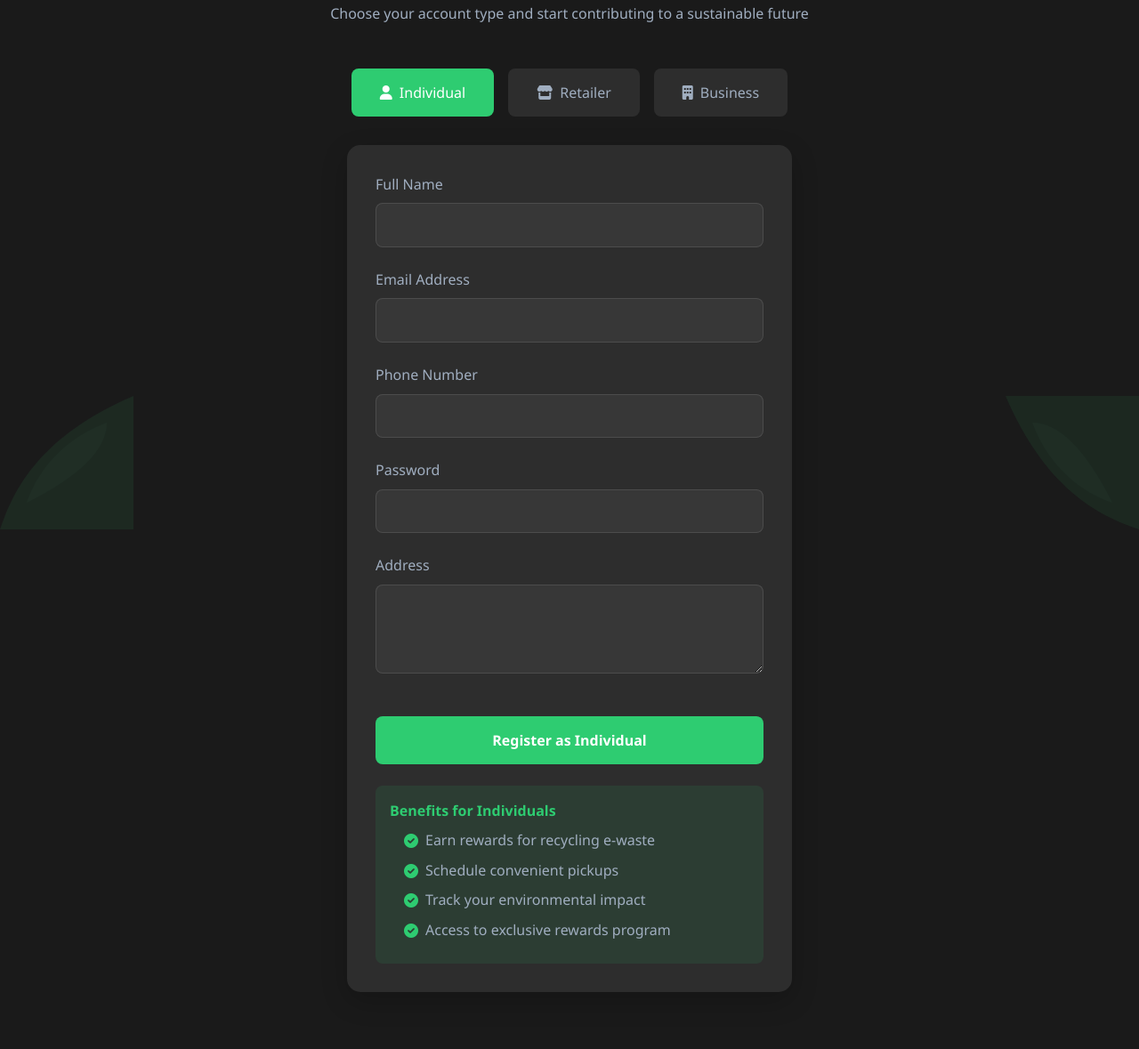
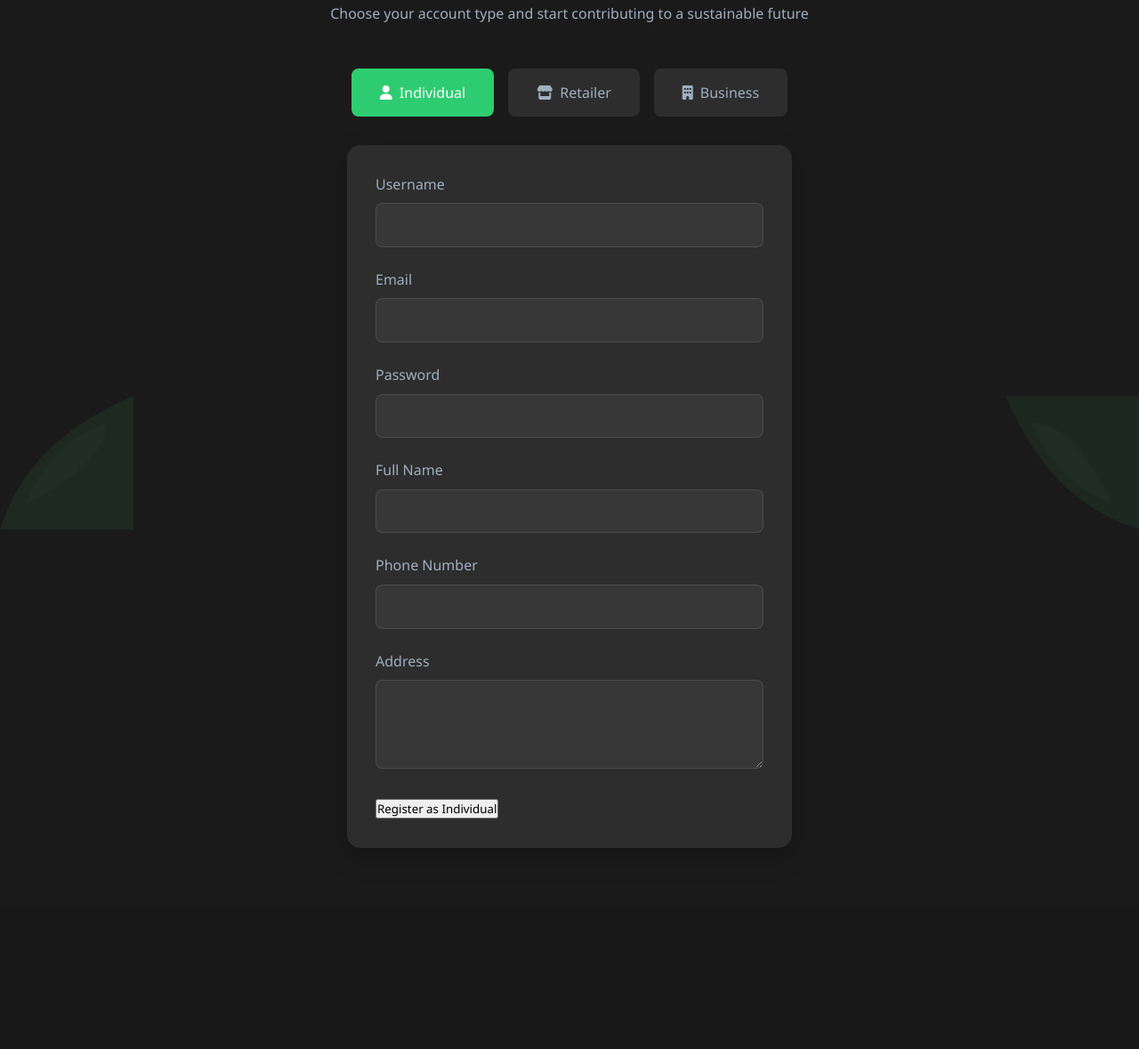
Before and after one commit to pSahoo-456/EcoWaste, a Flask app: page /register in a window 1280 px wide. Shown: the part 205-1384 px from the top of the page at 89% size. After the commit the page ends 1158 px from the top, so only its background shows below. Run offline with Flask 3, Linux system fonts and the light colour scheme.

Commit message:
Some changes

```diff
--- a/app.py
+++ b/app.py
@@ -1,7 +1,8 @@
-from flask import Flask, request, jsonify, render_template
+from flask import Flask, request, jsonify, render_template, redirect, url_for
 from flask_cors import CORS
 from flask_sqlalchemy import SQLAlchemy
 from flask_login import LoginManager, UserMixin, login_user, login_required, logout_user, current_user
+from werkzeug.security import generate_password_hash, check_password_hash
 import joblib
 import os
 from datetime import datetime
@@ -154,6 +155,16 @@ def logout():
     logout_user()
     return jsonify({'message': 'Logged out successfully'})
 
+@app.route('/dashboard')
+@login_required
+def dashboard():
+    if current_user.user_type == 'individual':
+        return render_template('dashboards/individual/dashboard.html', user=current_user)
+    elif current_user.user_type == 'retailer':
+        return render_template('dashboards/retailer/dashboard.html', user=current_user)
+    else:
+        return render_template('dashboards/business/dashboard.html', user=current_user)
+
 @app.route('/api/products', methods=['GET'])
 @login_required
 def get_products():
--- a/templates/register.html
+++ b/templates/register.html
@@ -329,135 +329,121 @@
         <div class="register-forms" data-aos="fade-up" data-aos-delay="200">
             <!-- Individual Form -->
             <div class="form-container active" id="individual-form">
-                <form>
+                <form id="individual-register-form">
+                    <input type="hidden" name="user_type" value="individual">
                     <div class="form-group">
-                        <label for="ind-name">Full Name</label>
-                        <input type="text" id="ind-name" required>
+                        <label for="ind-username">Username</label>
+                        <input type="text" id="ind-username" name="username" required>
                     </div>
                     <div class="form-group">
-                        <label for="ind-email">Email Address</label>
-                        <input type="email" id="ind-email" required>
+                        <label for="ind-email">Email</label>
+                        <input type="email" id="ind-email" name="email" required>
+                    </div>
+                    <div class="form-group">
+                        <label for="ind-password">Password</label>
+                        <input type="password" id="ind-password" name="password" required>
+                    </div>
+                    <div class="form-group">
+                        <label for="ind-fullname">Full Name</label>
+                        <input type="text" id="ind-fullname" name="full_name" required>
                     </div>
                     <div class="form-group">
                         <label for="ind-phone">Phone Number</label>
-                        <input type="tel" id="ind-phone" required>
-                    </div>
-                    <div class="form-group">
-                        <label for="ind-password">Password</label>
-                        <input type="password" id="ind-password" required>
+                        <input type="tel" id="ind-phone" name="phone" required>
                     </div>
                     <div class="form-group">
                         <label for="ind-address">Address</label>
-                        <textarea id="ind-address" required></textarea>
+                        <textarea id="ind-address" name="address" required></textarea>
                     </div>
-                    <button type="submit" class="register-button">Register as Individual</button>
-
-                    <div class="form-info">
-                        <h4>Benefits for Individuals</h4>
-                        <ul>
-                            <li><i class="fas fa-check-circle"></i> Earn rewards for recycling e-waste</li>
-                            <li><i class="fas fa-check-circle"></i> Schedule convenient pickups</li>
-                            <li><i class="fas fa-check-circle"></i> Track your environmental impact</li>
-                            <li><i class="fas fa-check-circle"></i> Access to exclusive rewards program</li>
-                        </ul>
-                    </div>
+                    <button type="submit">Register as Individual</button>
                 </form>
             </div>
 
             <!-- Retailer Form -->
             <div class="form-container" id="retailer-form">
-                <form>
+                <form id="retailer-register-form">
+                    <input type="hidden" name="user_type" value="retailer">
                     <div class="form-group">
-                        <label for="ret-name">Store Name</label>
-                        <input type="text" id="ret-name" required>
+                        <label for="ret-username">Username</label>
+                        <input type="text" id="ret-username" name="username" required>
                     </div>
                     <div class="form-group">
-                        <label for="ret-email">Business Email</label>
-                        <input type="email" id="ret-email" required>
+                        <label for="ret-email">Email</label>
+                        <input type="email" id="ret-email" name="email" required>
                     </div>
                     <div class="form-group">
-                        <label for="ret-phone">Business Phone</label>
-                        <input type="tel" id="ret-phone" required>
+                        <label for="ret-password">Password</label>
+                        <input type="password" id="ret-password" name="password" required>
                     </div>
                     <div class="form-group">
-                        <label for="ret-license">Business License Number</label>
-                        <input type="text" id="ret-license" required>
+                        <label for="ret-fullname">Full Name</label>
+                        <input type="text" id="ret-fullname" name="full_name" required>
                     </div>
                     <div class="form-group">
-                        <label for="ret-type">Store Type</label>
-                        <select id="ret-type" required>
-                            <option value="">Select Store Type</option>
-                            <option value="electronics">Electronics Store</option>
-                            <option value="recycling">Recycling Center</option>
-                            <option value="repair">Repair Shop</option>
-                            <option value="other">Other</option>
-                        </select>
+                        <label for="ret-phone">Phone Number</label>
+                        <input type="tel" id="ret-phone" name="phone" required>
                     </div>
                     <div class="form-group">
-                        <label for="ret-address">Store Address</label>
-                        <textarea id="ret-address" required></textarea>
+                        <label for="ret-address">Address</label>
+                        <textarea id="ret-address" name="address" required></textarea>
                     </div>
-                    <button type="submit" class="register-button">Register as Retailer</button>
-
-                    <div class="form-info">
-                        <h4>Benefits for Retailers</h4>
-                        <ul>
-                            <li><i class="fas fa-check-circle"></i> Access to quality recycled electronics</li>
-                            <li><i class="fas fa-check-circle"></i> Competitive pricing on bulk purchases</li>
-                            <li><i class="fas fa-check-circle"></i> Real-time inventory updates</li>
-                            <li><i class="fas fa-check-circle"></i> Verified seller network</li>
-                        </ul>
+                    <div class="form-group">
+                        <label for="store-name">Store Name</label>
+                        <input type="text" id="store-name" name="store_name" required>
                     </div>
+                    <div class="form-group">
+                        <label for="business-license">Business License Number</label>
+                        <input type="text" id="business-license" name="business_license" required>
+                    </div>
+                    <div class="form-group">
+                        <label for="collection-capacity">Collection Capacity (kg)</label>
+                        <input type="number" id="collection-capacity" name="collection_capacity" required>
+                    </div>
+                    <button type="submit">Register as Retailer</button>
                 </form>
             </div>
 
             <!-- Business Form -->
             <div class="form-container" id="business-form">
-                <form>
+                <form id="business-register-form">
+                    <input type="hidden" name="user_type" value="business">
                     <div class="form-group">
-                        <label for="bus-name">Company Name</label>
-                        <input type="text" id="bus-name" required>
+                        <label for="bus-username">Username</label>
+                        <input type="text" id="bus-username" name="username" required>
                     </div>
                     <div class="form-group">
-                        <label for="bus-email">Corporate Email</label>
-                        <input type="email" id="bus-email" required>
+                        <label for="bus-email">Email</label>
+                        <input type="email" id="bus-email" name="email" required>
                     </div>
                     <div class="form-group">
-                        <label for="bus-phone">Corporate Phone</label>
-                        <input type="tel" id="bus-phone" required>
+                        <label for="bus-password">Password</label>
+                        <input type="password" id="bus-password" name="password" required>
                     </div>
                     <div class="form-group">
-                        <label for="bus-reg">Company Registration Number</label>
-                        <input type="text" id="bus-reg" required>
+                        <label for="bus-fullname">Full Name</label>
+                        <input type="text" id="bus-fullname" name="full_name" required>
                     </div>
                     <div class="form-group">
-                        <label for="bus-size">Company Size</label>
-                        <select id="bus-size" required>
-                            <option value="">Select Company Size</option>
-                            <option value="small">Small (1-50 employees)</option>
-                            <option value="medium">Medium (51-250 employees)</option>
-                            <option value="large">Large (251+ employees)</option>
-                        </select>
+                        <label for="bus-phone">Phone Number</label>
+                        <input type="tel" id="bus-phone" name="phone" required>
                     </div>
                     <div class="form-group">
-                        <label for="bus-waste">Estimated Monthly E-Waste Volume (kg)</label>
-                        <input type="number" id="bus-waste" required>
+                        <label for="bus-address">Address</label>
+                        <textarea id="bus-address" name="address" required></textarea>
                     </div>
                     <div class="form-group">
-                        <label for="bus-address">Company Address</label>
-                        <textarea id="bus-address" required></textarea>
+                        <label for="company-name">Company Name</label>
+                        <input type="text" id="company-name" name="company_name" required>
                     </div>
-                    <button type="submit" class="register-button">Register as Business</button>
-
-                    <div class="form-info">
-                        <h4>Benefits for Businesses</h4>
-                        <ul>
-                            <li><i class="fas fa-check-circle"></i> Bulk e-waste disposal solutions</li>
-                            <li><i class="fas fa-check-circle"></i> Corporate dashboard and analytics</li>
-                            <li><i class="fas fa-check-circle"></i> Compliance documentation</li>
-                            <li><i class="fas fa-check-circle"></i> Priority pickup service</li>
-                        </ul>
+                    <div class="form-group">
+                        <label for="industry-type">Industry Type</label>
+                        <input type="text" id="industry-type" name="industry_type" required>
                     </div>
+                    <div class="form-group">
+                        <label for="employee-count">Number of Employees</label>
+                        <input type="number" id="employee-count" name="employee_count" required>
+                    </div>
+                    <button type="submit">Register as Business</button>
                 </form>
             </div>
         </div>
@@ -470,36 +456,53 @@
             once: true
         });
 
-        // Tab Switching Function
-        function switchTab(tabType) {
-            const tabButtons = document.querySelectorAll('.tab-button');
-            const formContainers = document.querySelectorAll('.form-container');
+        // Handle form submissions
+        const forms = {
+            individual: document.getElementById('individual-register-form'),
+            retailer: document.getElementById('retailer-register-form'),
+            business: document.getElementById('business-register-form')
+        };
 
-            // Remove active class from all buttons and forms
-            tabButtons.forEach(btn => btn.classList.remove('active'));
-            formContainers.forEach(form => form.classList.remove('active'));
+        Object.values(forms).forEach(form => {
+            form.addEventListener('submit', async (e) => {
+                e.preventDefault();
+                const formData = new FormData(form);
+                const data = {};
+                formData.forEach((value, key) => data[key] = value);
 
-            // Add active class to specified tab and form
-            const targetButton = document.querySelector(`.tab-button[data-tab="${tabType}"]`);
-            const targetForm = document.getElementById(`${tabType}-form`);
+                try {
+                    const response = await fetch('/api/register', {
+                        method: 'POST',
+                        headers: {
+                            'Content-Type': 'application/json'
+                        },
+                        body: JSON.stringify(data)
+                    });
 
-            if (targetButton && targetForm) {
-                targetButton.classList.add('active');
-                targetForm.classList.add('active');
+                    const result = await response.json();
+                    if (response.ok) {
+                        // Redirect to dashboard
+                        window.location.href = result.redirect;
+                    } else {
+                        alert(result.error);
+                    }
+                } catch (error) {
+                    alert('An error occurred during registration');
+                    console.error('Registration error:', error);
+                }
+            });
+        });
 
-                // Smooth scroll to the form
-                targetForm.scrollIntoView({ behavior: 'smooth', block: 'start' });
-            }
+        // Tab switching function
+        function switchTab(type) {
+            // Remove active class from all containers
+            document.querySelectorAll('.form-container').forEach(container => {
+                container.classList.remove('active');
+            });
+
+            // Add active class to selected container
+            document.getElementById(`${type}-form`).classList.add('active');
         }
-
-        // Handle URL Parameters
-        window.addEventListener('load', () => {
-            const urlParams = new URLSearchParams(window.location.search);
-            const type = urlParams.get('type');
-            if (type) {
-                switchTab(type);
-            }
-        });
 
         // Tab Button Click Events
         const tabButtons = document.querySelectorAll('.tab-button');
@@ -508,16 +511,6 @@
                 switchTab(button.dataset.tab);
             });
         });
-
-        // Form Submission
-        const forms = document.querySelectorAll('form');
-        forms.forEach(form => {
-            form.addEventListener('submit', (e) => {
-                e.preventDefault();
-                // Add your registration logic here
-                alert('Registration functionality will be implemented here');
-            });
-        });
     </script>
 </body>
 </html>
```
